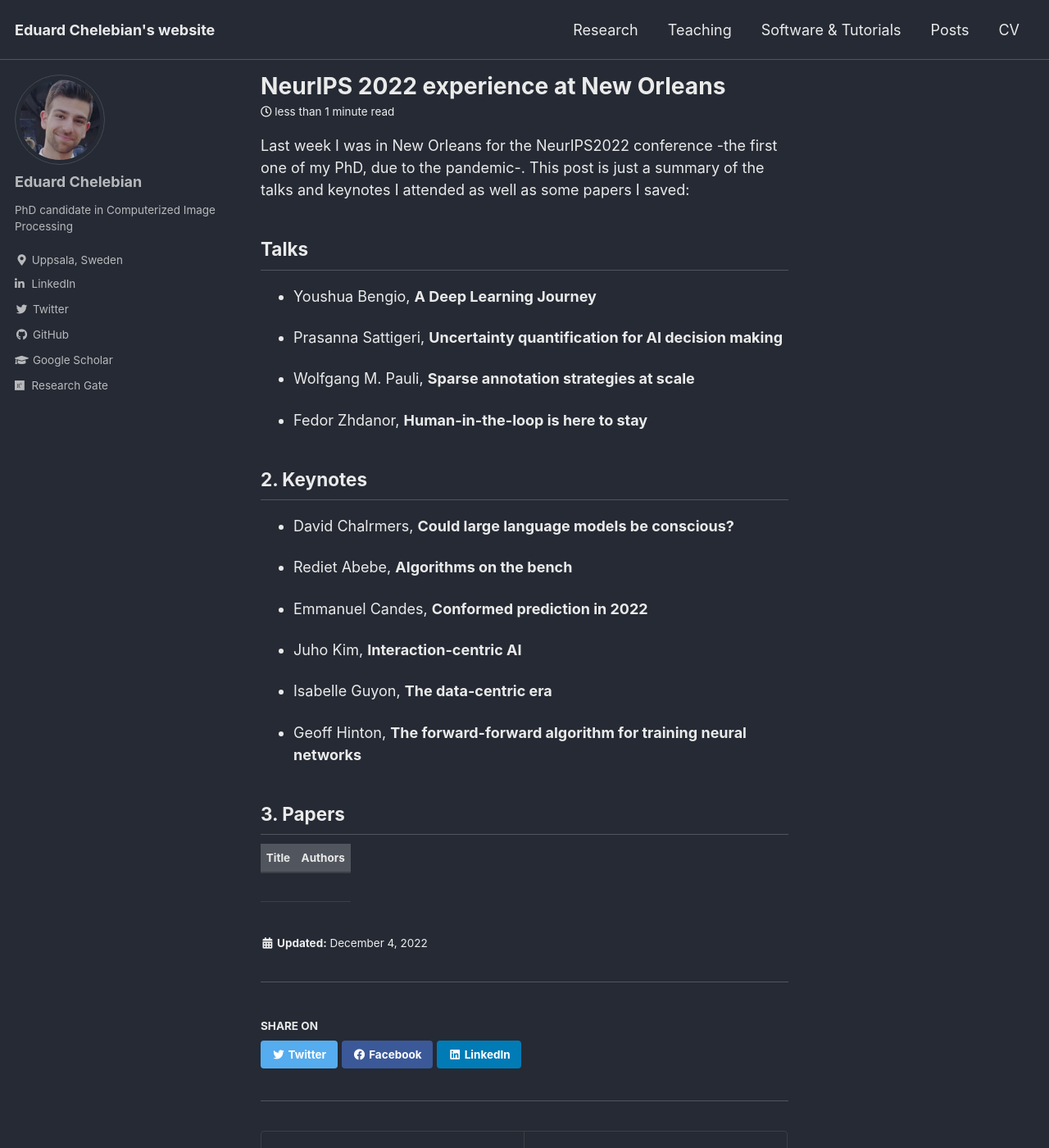
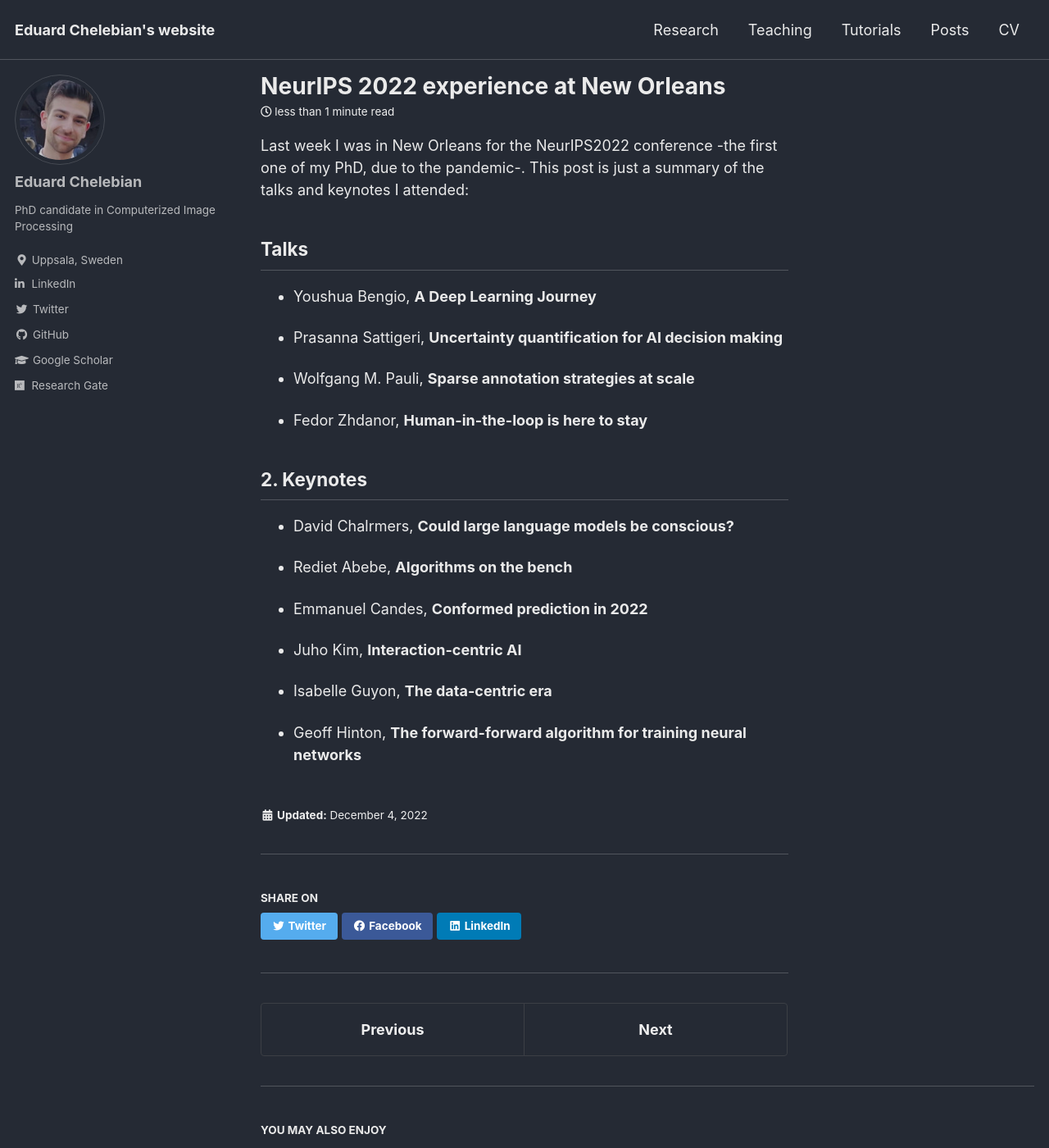
Before and after one commit to eduardchelebian/eduardchelebian.github.io, a Jekyll site: the page built from _posts/2022-12-04-neurips.md, in a window 1280 px wide and 1400 px high. Shown: the whole window at 82% size. Built offline with Jekyll 4.4.1, drawn with Linux system fonts in a browser that asks for light colours; cached includes are drawn as plain includes; some of the changed text lies outside the part shown.

```diff
--- a/_data/navigation.yml
+++ b/_data/navigation.yml
@@ -4,7 +4,7 @@ main:
     url: /publications/
   - title: "Teaching"
     url: /teaching/
-  - title: "Software & Tutorials"
+  - title: "Tutorials"
     url: /tutorials/
   - title: "Posts"
     url: /posts/
--- a/_pages/tutorials.md
+++ b/_pages/tutorials.md
@@ -3,11 +3,6 @@ permalink: /tutorials/
 entries_layout: grid
 classes: wide
 ---
-
-## Software
-
-
-
 ## Tutorials
 
 |**Title** | **Description** |
--- a/_posts/2022-12-04-neurips.md
+++ b/_posts/2022-12-04-neurips.md
@@ -2,7 +2,7 @@
 title: 'NeurIPS 2022 experience at New Orleans'
 ---
 
-Last week I was in New Orleans for the NeurIPS2022 conference -the first one of my PhD, due to the pandemic-. This post is just a summary of the talks and keynotes I attended as well as some papers I saved:
+Last week I was in New Orleans for the NeurIPS2022 conference -the first one of my PhD, due to the pandemic-. This post is just a summary of the talks and keynotes I attended:
 
 ## Talks
 * Youshua Bengio, **A Deep Learning Journey**
@@ -27,10 +27,3 @@ Last week I was in New Orleans for the NeurIPS2022 conference -the first one of
 * Isabelle Guyon, **The data-centric era**
 
 * Geoff Hinton, **The forward-forward algorithm for training neural networks**
-
-
-## 3. Papers
-
-|**Title** | **Authors** |
-|-----------------------------|:-----------------:|
-| | |
```
Also changed, not shown: _pages/cv.md (+1 -1 lines), _pages/publications.md (+6 -0 lines), _posts/2023-04-12-nucleixspot.md (deleted, +0 -3 lines), _posts/2024-01-30-depicter.md (added, +19 -0 lines), 4 other files.
